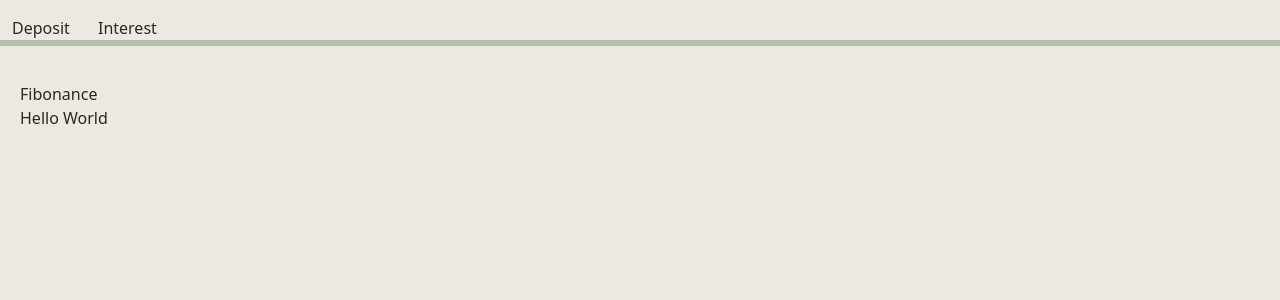
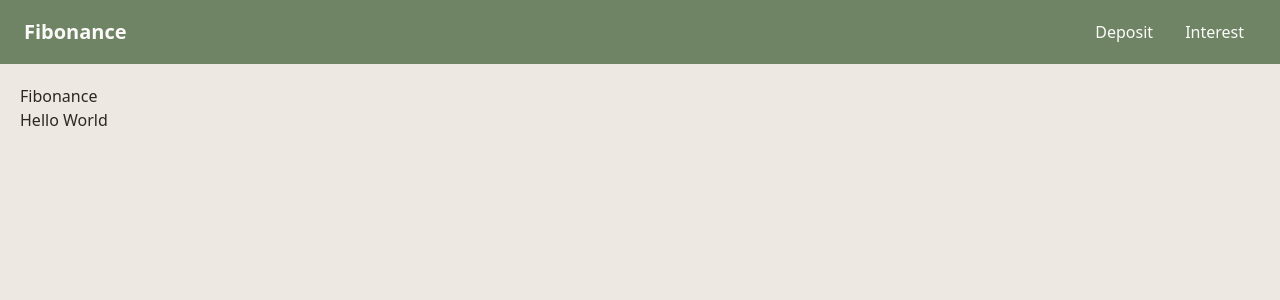
Before and after one commit to ctil/fibonance, a SvelteKit app: page / in a window 1280 px wide. Shown: the top 300 px of the page. Built offline with nearby package versions, Linux system fonts and the light colour scheme.

Commit message:
Better nav styling

```diff
--- a/src/routes/+layout.svelte
+++ b/src/routes/+layout.svelte
@@ -6,9 +6,10 @@
     let { children } = $props();
 
     function getLinkClass(path: string) {
-        const base = "no-underline py-2 px-3 rounded";
+        const base =
+            "no-underline py-2 px-3 rounded text-cream-50 transition-all duration-200 hover:bg-white/10";
         return page.url.pathname === path
-            ? `${base} font-bold bg-sage-300`
+            ? `${base} font-bold bg-white/20`
             : base;
     }
 </script>
@@ -17,9 +18,12 @@
     <link rel="icon" href={favicon} />
 </svelte:head>
 
-<nav class="my-4 border-b-6 border-sage-300">
-    <a href="/deposit" class={getLinkClass("/deposit")}>Deposit</a>
-    <a href="/interest" class={getLinkClass("/interest")}>Interest</a>
+<nav class="bg-sage-600 px-6 py-3 flex items-center justify-between">
+    <span class="text-cream-50 text-xl font-semibold">Fibonance</span>
+    <div class="flex gap-2">
+        <a href="/deposit" class={getLinkClass("/deposit")}>Deposit</a>
+        <a href="/interest" class={getLinkClass("/interest")}>Interest</a>
+    </div>
 </nav>
 
 <div class="p-5">
```
